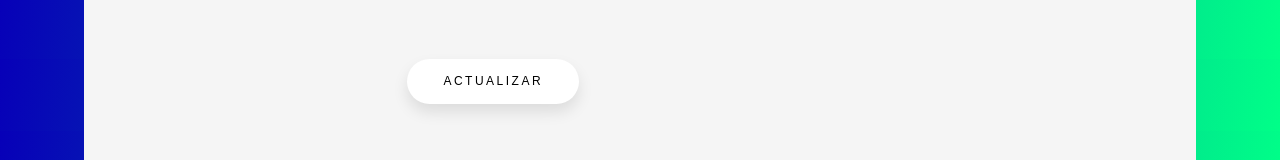
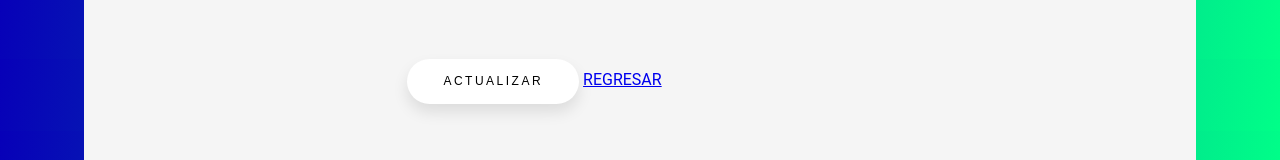
Before and after one commit to Natali-Camejo/Trabajo-Integrador, a website: page consultNotebook.html in a window 1280 px wide. Shown: the part 157-317 px from the top of the page. Drawn offline with Linux system fonts and the light colour scheme.

Commit message:
Update consultNotebook.html

```diff
--- a/consultNotebook.html
+++ b/consultNotebook.html
@@ -27,6 +27,7 @@
 
             </table>
             <button class="button" type="burron" onclick="inspectMatter()">ACTUALIZAR</button>
+            <a class="buttonBack"  href="homeUser.html">REGRESAR</a>
         </div>
         <script src="/js/index.js" async defer></script>
     </body>
```
